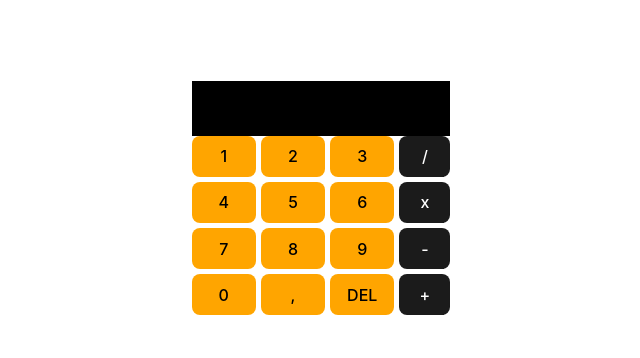
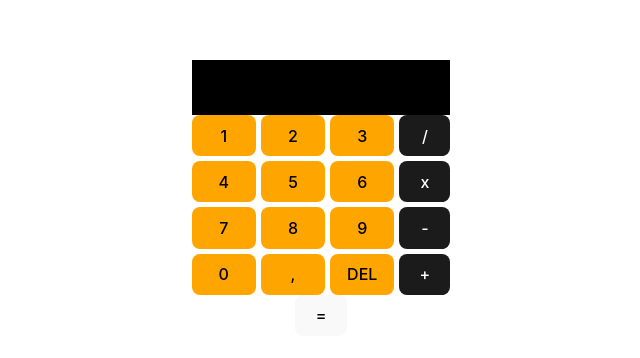
Before and after one commit to dsdyaz/jest-calc, a React (Vite) app: page / in a window 1280 px wide. Shown: the part 202-560 px from the top of the page, without its empty margins (319-959 px from the left). Built offline with nearby package versions, Linux system fonts and the light colour scheme.

Commit message:
add evaluation

```diff
--- a/src/wrapper/calculator.tsx
+++ b/src/wrapper/calculator.tsx
@@ -1,6 +1,7 @@
 import React, { useState } from "react"
 import Screen from "../components/screen/screen"
 import Buttons from "../components/buttons/buttons"
+import "./calculator.css"
 
 export default function Calculator(): React.JSX.Element {
   const [calculation, setCalculation] = useState("")
@@ -33,6 +34,11 @@ export default function Calculator(): React.JSX.Element {
 
     return null
   }
+
+  function evaluate() {
+    setCalculation(result)
+  }
+
   return (
     <div className="calculator" data-testid="calculator">
       <Screen
@@ -40,6 +46,9 @@ export default function Calculator(): React.JSX.Element {
         calculation={calculation || ""}
       />
       <Buttons onClickFunc={updateCalculator} />
+      <button className="eval-button" type="button" onClick={evaluate}>
+        =
+      </button>
     </div>
   )
 }
```
